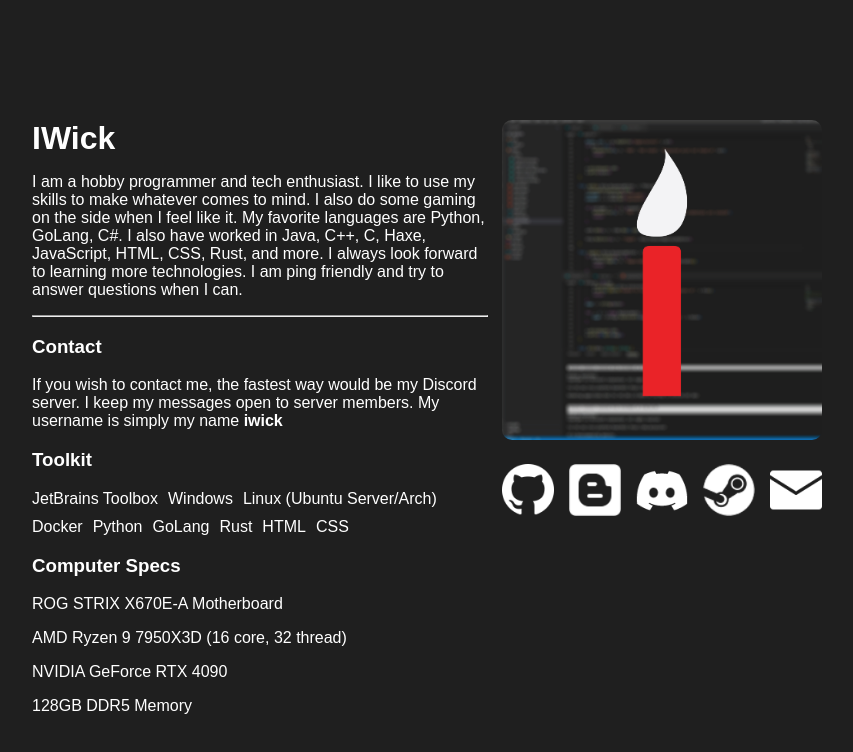
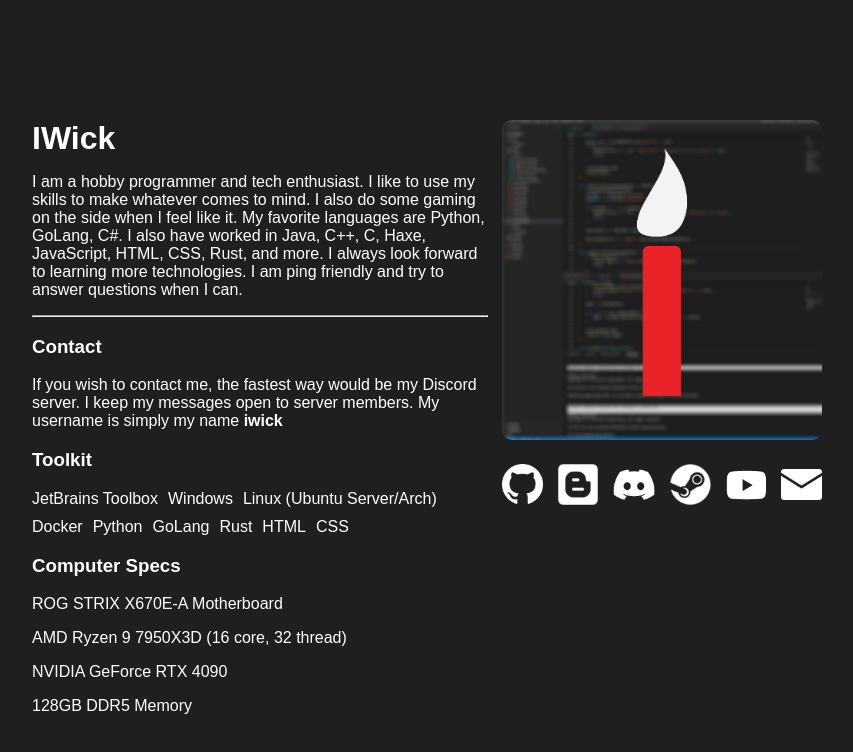
Before and after one commit to iwickdev/iwickdev.github.io, a plain HTML site: page index.html in a window 1280 px wide. Shown: the whole page, without its empty margins (218-1071 px from the left). Drawn offline with Linux system fonts and the light colour scheme.

Commit message:
Added YouTube link

```diff
--- a/index.html
+++ b/index.html
@@ -77,6 +77,9 @@
                     <a href="https://steamcommunity.com/id/iwickdev/" target="_blank">
                         <img src="assets/steam.png" alt="Steam">
                     </a>
+                    <a href="https://www.youtube.com/channel/UCykqDewPLcrGBYyiy4JdM2w" target="_blank">
+                        <img src="assets/youtube.png" alt="YouTube">
+                    </a>
                     <a href="mailto:contact@iwick.dev" target="_blank">
                         <img src="assets/email.png" alt="Email">
                     </a>
```
Also changed, not shown: assets/youtube.png (added).
